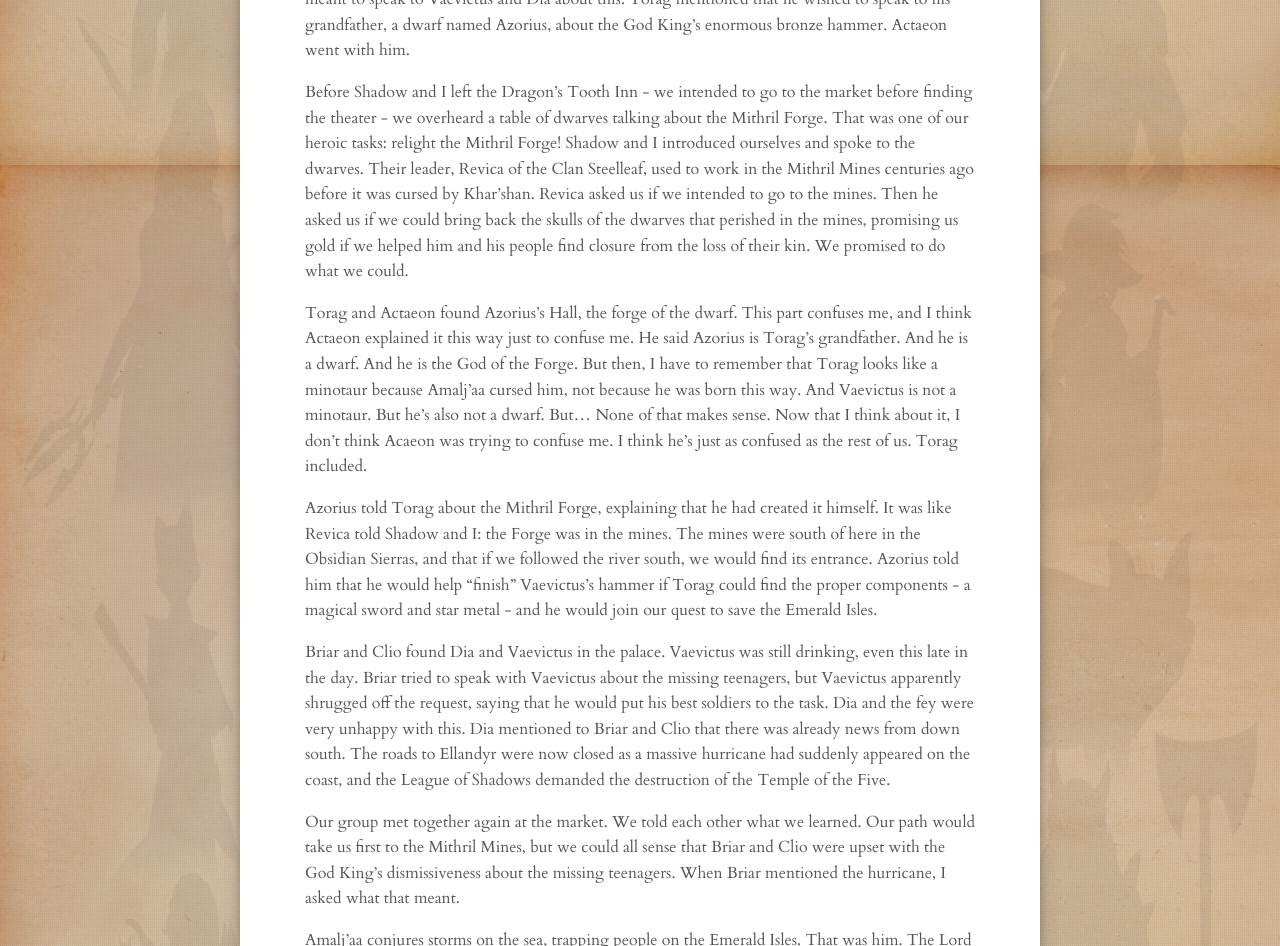
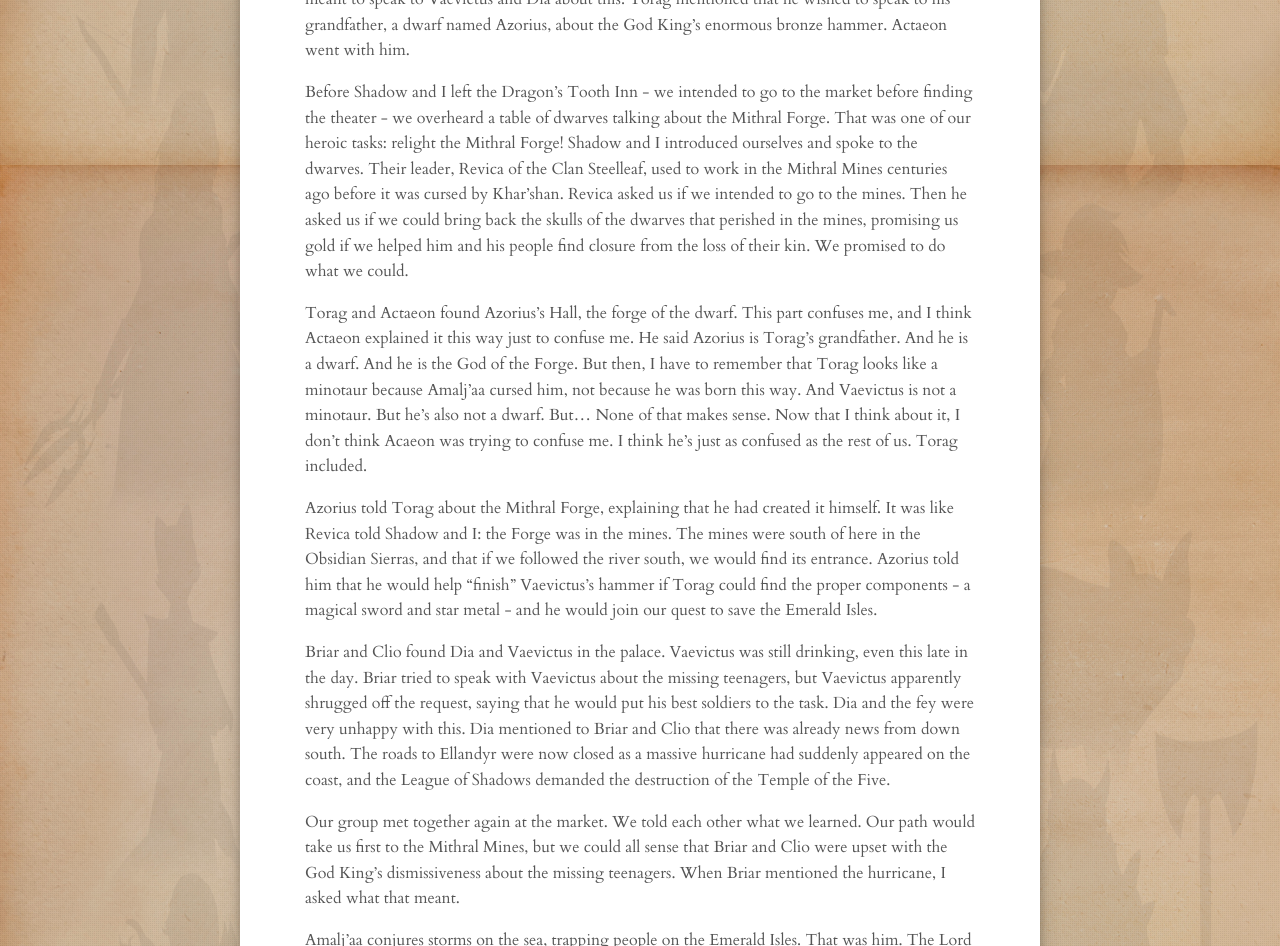
Before and after one commit to clblamires/ninesjournal, a Jekyll site: the page built from _posts/2020-05-17-festivities.md, in a window 1280 px wide and 1400 px high, scrolled down 2460 px. Shown: the part 179-1125 px from the top of the window. Built offline with Jekyll 4.4.1, drawn with Linux system fonts in a browser that asks for light colours; nearby versions of some CDN libraries; some of the changed text lies outside the part shown.

Commit message:
correcting the spelling of mithral

```diff
--- a/_posts/2020-05-17-festivities.md
+++ b/_posts/2020-05-17-festivities.md
@@ -46,15 +46,15 @@ Actaeon, Shadow, and Torag had all gone to rest in their rooms, too, but I found
 
 Briar had spoken with the keeper of the vineyard and learned that his daughter, Corinna, had disappeared. It was just like what Shadow had learned from the people in the tavern. Briar and Clio meant to speak to Vaevictus and Dia about this. Torag mentioned that he wished to speak to his grandfather, a dwarf named Azorius, about the God King’s enormous bronze hammer. Actaeon went with him.
 
-Before Shadow and I left the Dragon’s Tooth Inn - we intended to go to the market before finding the theater - we overheard a table of dwarves talking about the Mithril Forge. That was one of our heroic tasks: relight the Mithril Forge! Shadow and I introduced ourselves and spoke to the dwarves. Their leader, Revica of the Clan Steelleaf, used to work in the Mithril Mines centuries ago before it was cursed by Khar’shan. Revica asked us if we intended to go to the mines. Then he asked us if we could bring back the skulls of the dwarves that perished in the mines, promising us gold if we helped him and his people find closure from the loss of their kin. We promised to do what we could.
+Before Shadow and I left the Dragon’s Tooth Inn - we intended to go to the market before finding the theater - we overheard a table of dwarves talking about the Mithral Forge. That was one of our heroic tasks: relight the Mithral Forge! Shadow and I introduced ourselves and spoke to the dwarves. Their leader, Revica of the Clan Steelleaf, used to work in the Mithral Mines centuries ago before it was cursed by Khar’shan. Revica asked us if we intended to go to the mines. Then he asked us if we could bring back the skulls of the dwarves that perished in the mines, promising us gold if we helped him and his people find closure from the loss of their kin. We promised to do what we could.
 
 Torag and Actaeon found Azorius’s Hall, the forge of the dwarf. This part confuses me, and I think Actaeon explained it this way just to confuse me. He said Azorius is Torag’s grandfather. And he is a dwarf. And he is the God of the Forge. But then, I have to remember that Torag looks like a minotaur because Amalj’aa cursed him, not because he was born this way. And Vaevictus is not a minotaur. But he’s also not a dwarf. But... None of that makes sense. Now that I think about it, I don't think Acaeon was trying to confuse me. I think he’s just as confused as the rest of us. Torag included.
 
-Azorius told Torag about the Mithril Forge, explaining that he had created it himself. It was like Revica told Shadow and I: the Forge was in the mines. The mines were south of here in the Obsidian Sierras, and that if we followed the river south, we would find its entrance. Azorius told him that he would help “finish” Vaevictus’s hammer if Torag could find the proper components - a magical sword and star metal - and he would join our quest to save the Emerald Isles.
+Azorius told Torag about the Mithral Forge, explaining that he had created it himself. It was like Revica told Shadow and I: the Forge was in the mines. The mines were south of here in the Obsidian Sierras, and that if we followed the river south, we would find its entrance. Azorius told him that he would help “finish” Vaevictus’s hammer if Torag could find the proper components - a magical sword and star metal - and he would join our quest to save the Emerald Isles.
 
 Briar and Clio found Dia and Vaevictus in the palace. Vaevictus was still drinking, even this late in the day. Briar tried to speak with Vaevictus about the missing teenagers, but Vaevictus apparently shrugged off the request, saying that he would put his best soldiers to the task. Dia and the fey were very unhappy with this. Dia mentioned to Briar and Clio that there was already news from down south. The roads to Ellandyr were now closed as a massive hurricane had suddenly appeared on the coast, and the League of Shadows demanded the destruction of the Temple of the Five.
 
-Our group met together again at the market. We told each other what we learned. Our path would take us first to the Mithril Mines, but we could all sense that Briar and Clio were upset with the God King’s dismissiveness about the missing teenagers. When Briar mentioned the hurricane, I asked what that meant.
+Our group met together again at the market. We told each other what we learned. Our path would take us first to the Mithral Mines, but we could all sense that Briar and Clio were upset with the God King’s dismissiveness about the missing teenagers. When Briar mentioned the hurricane, I asked what that meant.
 
 Amalj’aa conjures storms on the sea, trapping people on the Emerald Isles. That was him. The Lord of Storms brought me here. Trapped me here. He killed my mother. Oh, Heath, what do I do?
 
@@ -76,7 +76,7 @@ Besides, she only liked me for your Mask, Heath. No one would ever look at me if
 
 Not like you.
 
-Our plan, we decided, was to go to the Mithril Mines and begin fulfilling our heroic tasks. But before we left, we decided to go to the Dragonshrine and fulfill the other task here: drinking from the Horn of Selesnya. As we walked, I think Actaeon could see that I was disheartened. I told him what Vaevictus had told me about Arkelander, but that I needed to know where was the Gjallerhorn. Actaeon told me that I would find better answers in the Necropolis. But... well... Actaeon said... No, it’s not important.
+Our plan, we decided, was to go to the Mithral Mines and begin fulfilling our heroic tasks. But before we left, we decided to go to the Dragonshrine and fulfill the other task here: drinking from the Horn of Selesnya. As we walked, I think Actaeon could see that I was disheartened. I told him what Vaevictus had told me about Arkelander, but that I needed to know where was the Gjallerhorn. Actaeon told me that I would find better answers in the Necropolis. But... well... Actaeon said... No, it’s not important.
 
 Suffice it to say this: wherever Actaeon goes, I’ll follow him. I don’t know everything about him, or even what he looks like. But... he seems far wiser than I first thought about him. Maybe...
 
```
Also changed, not shown: _posts/2020-06-14-preparation.md (+3 -3 lines).
